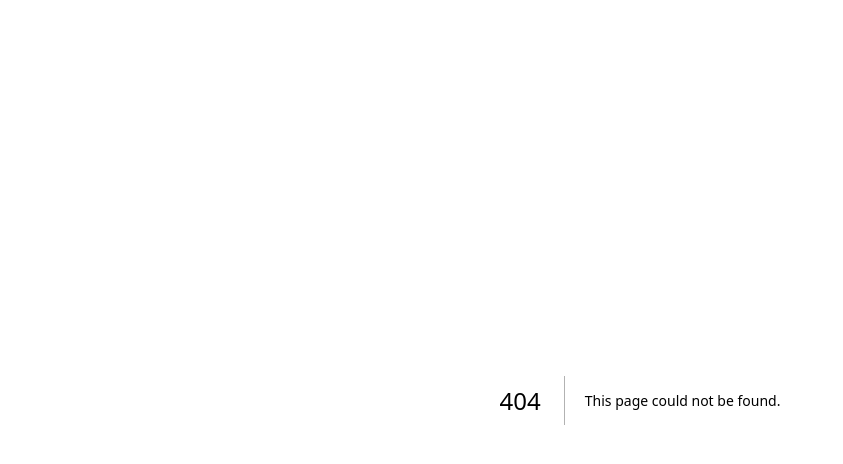
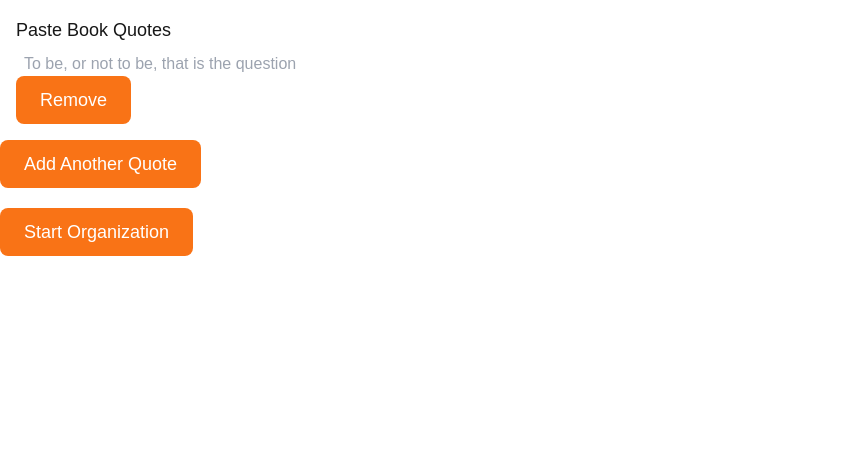
Before and after one commit to idelgado2/bookdigest, a Next.js app: page /notebook in a window 1280 px wide. Before the commit this address had no page. Shown: the top 464 px of the page, without its empty margins (0-843 px from the left). Built offline with nearby package versions, Linux system fonts and the light colour scheme.

Commit message:
adding basic dynamic form

```diff
--- /dev/null
+++ b/app/notebook/page.tsx
@@ -0,0 +1,10 @@
+"use client";
+import Form from "../ui/noteform";
+
+export default function Page() {
+  return (
+    <main>
+      <Form />
+    </main>
+  );
+}
--- a/app/page.tsx
+++ b/app/page.tsx
@@ -1,28 +1,24 @@
+"use client";
+
 import Image from "next/image";
 import { Button } from "./ui/button";
+import Link from "next/link";
+import { usePathname } from "next/navigation";
+
+const link = [{ name: "StartNotes", href: "/notebook" }];
 
 export default function Home() {
+  const pathname = usePathname();
   return (
     <>
-      <div
-        className="
-        grid
-        grid-rows-[20px_1fr_20px]
-        gap-16
-        min-h-screen
-        sm:p-20
-        p-8
-        pb-20
-        items-center
-        justify-items-center
-        font-[family-name:var(--font-geist-sans)]
-        "
-      >
+      <div className="grid grid-rows-[20px_1fr_20px] gap-16 min-h-screen sm:p-20 p-8 pb-20 items-center justify-items-center font-[family-name:var(--font-geist-sans)]">
         <main className="flex flex-col gap-8 row-start-2 items-center sm:items-start">
           <div className="flex gap-4 items-center flex-col sm:flex-row">
-            <Button className="delay-150 ease-in-out hover:-translate-y-1 hover:scale-110">
-              Start Book Notes!
-            </Button>
+            <Link key={link[0].name} href={link[0].href}>
+              <Button className="delay-150 ease-in-out hover:-translate-y-1 hover:scale-110">
+                Start Book Notes!
+              </Button>
+            </Link>
           </div>
         </main>
         <footer className="row-start-3 flex gap-6 flex-wrap items-center justify-center">
--- /dev/null
+++ b/app/ui/noteform.tsx
@@ -0,0 +1,68 @@
+import { useState } from "react";
+import { Button } from "./button";
+
+export default function Form() {
+  const [inputs, setInputs] = useState([
+    { id: crypto.randomUUID(), value: "" },
+  ]);
+
+  const handleInputChange = (e: any, id: string) => {
+    const newInputs = inputs.map((input) => {
+      if (input.id === id) {
+        return { ...input, value: e.target.value };
+      }
+      return input;
+    });
+    setInputs(newInputs);
+  };
+
+  const handleAddInput = () => {
+    const newInput = { id: crypto.randomUUID(), value: "" };
+    setInputs([...inputs, newInput]);
+  };
+
+  const handleRemoveInput = (id: string) => {
+    const newInputs = inputs.filter((input) => input.id !== id);
+    setInputs(newInputs);
+  };
+
+  return (
+    <form>
+      {inputs.map((input, index) => (
+        <div key={input.id}>
+          <div className="m-4">
+            <label htmlFor="quote" className="mb-2 block text-lg font-medium">
+              Paste Book Quotes
+            </label>
+            <input
+              id="quote"
+              name="quote"
+              type="text"
+              value={input.value}
+              placeholder="To be, or not to be, that is the question"
+              onChange={(e) => handleInputChange(e, input.id)}
+              className="w-1/2 text-black pl-2"
+            />
+            <Button
+              type="button"
+              className="delay-150 ease-in-out hover:-translate-y-1 hover:scale-110"
+              onClick={() => handleRemoveInput(input.id)}
+            >
+              Remove
+            </Button>
+          </div>
+        </div>
+      ))}
+      <Button
+        type="button"
+        className="delay-150 ease-in-out hover:-translate-y-1 hover:scale-110"
+        onClick={handleAddInput}
+      >
+        Add Another Quote
+      </Button>
+      <Button className="mt-5 delay-150 ease-in-out hover:-translate-y-1 hover:scale-110">
+        Start Organization
+      </Button>
+    </form>
+  );
+}
```
Also changed, not shown: app/lib/actions.tsx (added).
